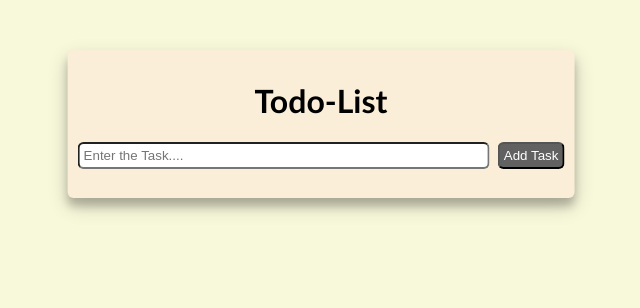
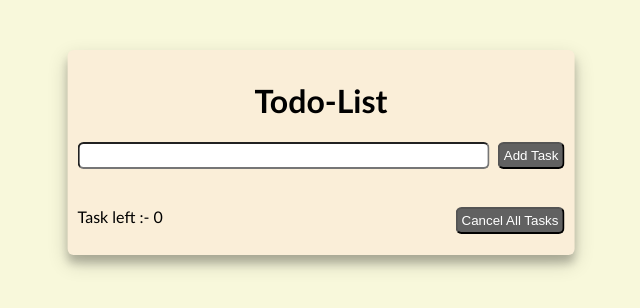
Before and after one commit to shirishBajpai/Todo-List-react, a React (Create React App) app: page / in a window 1280 px wide. Shown: the top 308 px of the page, without its empty margins (319-959 px from the left). Built offline with nearby package versions, Linux system fonts and the light colour scheme.

Commit message:
home-updated

```diff
--- a/src/Components/Home.css
+++ b/src/Components/Home.css
@@ -14,13 +14,13 @@ h1{
     box-shadow: 0 8px 8px 0 rgba(0, 0, 0, 0.2), 0 8px 20px 0 rgba(0, 0, 0, 0.19);
 }
 
-.inputVal{
+.todo_input{
     width: 400px;
     border-radius: 6px;
     padding: 4px;
 }
 
-.btn{
+.todo_btn_addTask{
     border-radius: 6px;
     padding: 4px;
     color: white;
@@ -28,7 +28,15 @@ h1{
 
 }
 
-.todo-task{
+.todo_btn_cancelTasks{
+    border-radius: 6px;
+    padding: 4px;
+    color: white;
+    background-color: rgb(97, 97, 97);
+    float: right;
+}
+
+.todo_task{
     width: 470px;
     margin: 5px;
     padding: 5px;
--- a/src/Components/Home.js
+++ b/src/Components/Home.js
@@ -3,36 +3,52 @@ import { useState } from 'react';
 
 const Home = () => {
     const [values, setValues] = useState([]);
-    const [initial, setInitial] = useState(false);
-    var val = '';
+    //const [initial, setInitial] = useState(false);
+    const [change, setChange] = useState('');
     const onChange = (e) => {
-        val = e.target.value;
-        if (initial) {
-            e.target.value = "";
-            setInitial(false);
+        const val = e.target.value;
+        //if (initial) {
+         //  e.target.value = "";
+         //  setInitial(false);
+//}
+        setChange(val);
+        console.log(val);
+    }
+
+    const taskLeft = () => {
+        return values.length;
+    }
+
+    const onClickHandler = (e) => {
+        if (change !== "") {
+            const timestamp = Date.now();
+            setValues([...values, { name: change, id: timestamp }]);
+            //setInitial(true);
+            console.log("dd");
+            setChange('');
         }
     }
-    const onClickHandler = (e) => {
-        if (val !== "") {
-            setValues([...values, val]);
-            //console.log(e.target.value, "val");
-            setInitial(true);
-        }
-    }
+
     const onComplete = (e) => {
-        console.log("f");
-        //console.log(e.target.innerText);
-        const arr = values.filter((item) => item !== e.target.innerText);
+        const arr = values.filter((item) => item.id != e.target.id);
         setValues(arr);
     }
+
+    const cancelTasks = () => {
+        setValues([]);
+    }
+
     return (
         <div className="todo">
             <h1>Todo-List</h1>
-            <input className="inputVal" type="text" onChange={onChange} placeholder="Enter the Task...." /> &nbsp;
-            <button className="btn" onClick={onClickHandler}>Add Task</button><br/><br/>
+            <input className="todo_input" type="text" onChange={onChange} value={change} /> &nbsp;
+            <button className="todo_btn_addTask" onClick={onClickHandler}>Add Task</button><br /><br />
             {values.map((user) => (
-                <div className="todo-task" onClick={onComplete} >{user}</div>
+                <div className="todo_task" onClick={onComplete} key={user.id} id={user.id}>{user.name}</div>
             ))}
+            <br />
+            Task left :-<span> {taskLeft()}</span>
+            <button className="todo_btn_cancelTasks" onClick={cancelTasks}>Cancel All Tasks</button><br /><br />
         </div>
     );
 }
```
